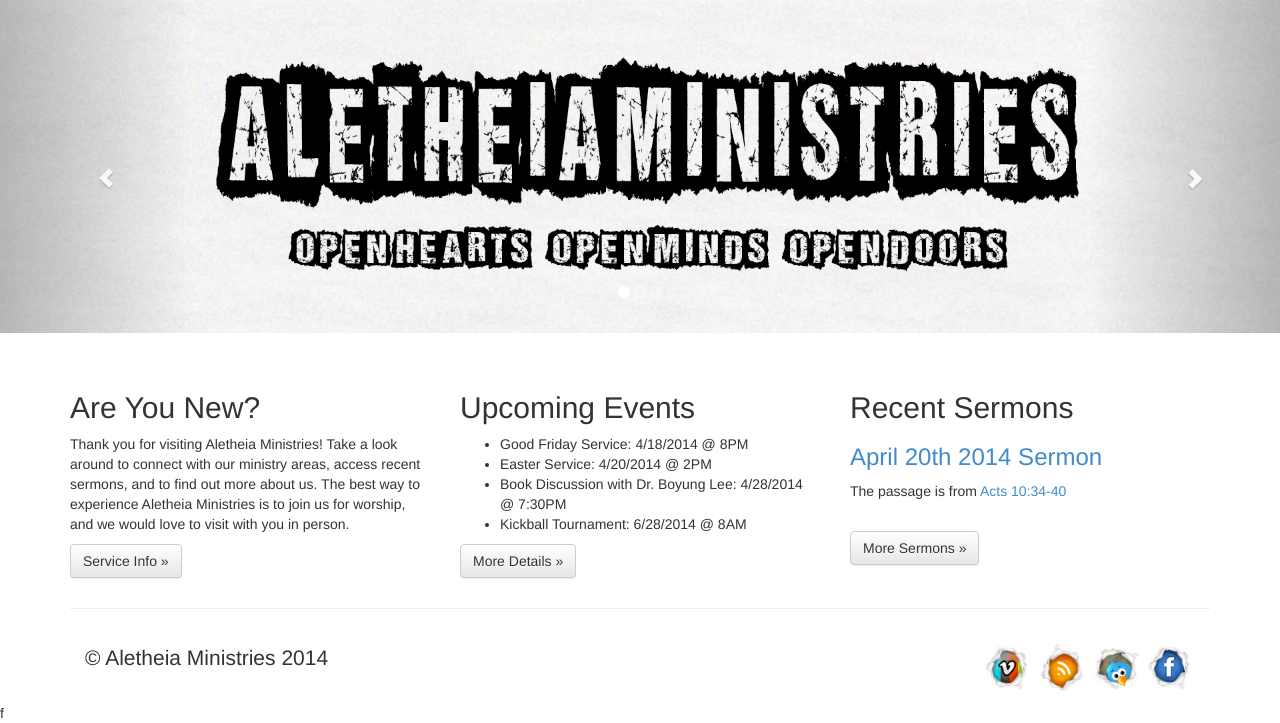
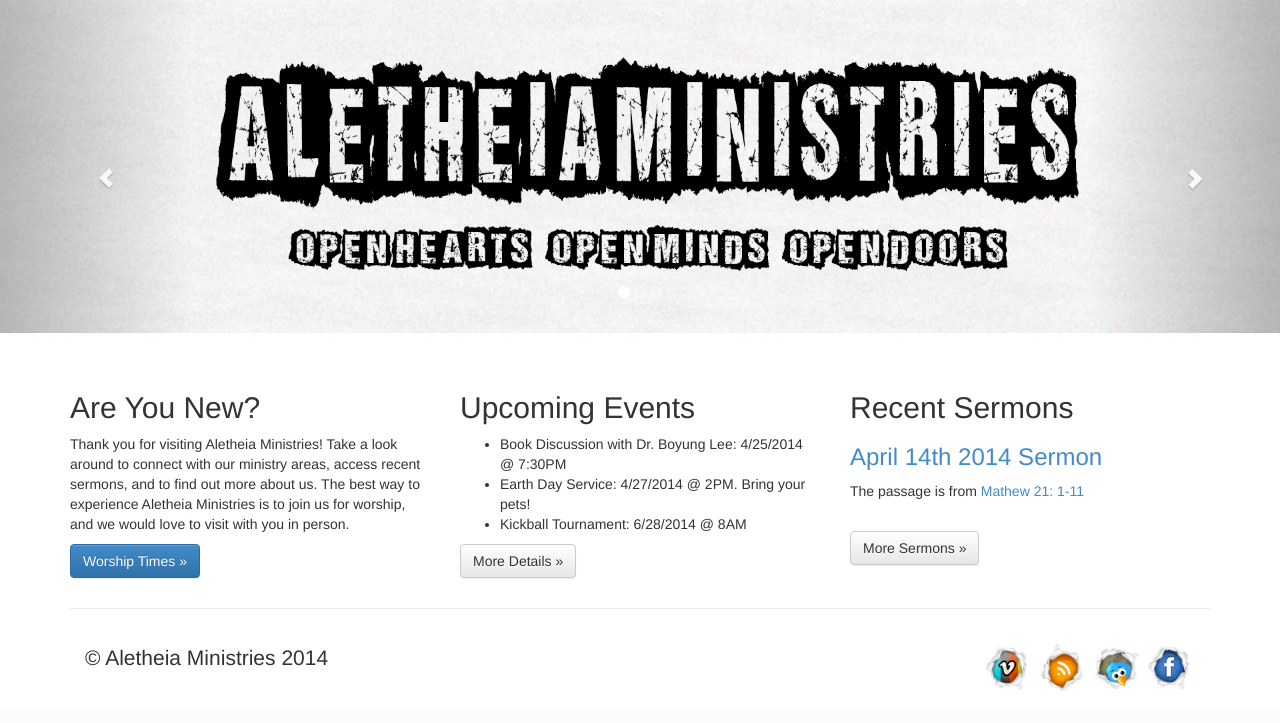
Before and after one commit to Twang015/CCUMC, a PHP site: page / in a window 1280 px wide. Shown: the part 90-813 px from the top of the page. After the commit the page ends 780 px from the top, so only its background shows below. Run offline with PHP 8.4, Linux system fonts and the light colour scheme; some libraries are stand-ins or nearby versions.

Commit message:
reverted changes and redid the modifications

```diff
--- a/index.php
+++ b/index.php
@@ -44,7 +44,7 @@
         <img src="img/Book.png" alt="Transforming Congregations Through Community">
       </div>
       <div class="item">
-        <img src="img/Kickball.png" alt="Kickball Tournament">
+        <a href="https://www.facebook.com/events/1452579724973638/" target="_blank"><img src="img/Kickball.png" alt="Kickball Tournament"></a>
       </div>
     </div>
 
@@ -65,15 +65,14 @@
         <div class="col-lg-4">
           <h2>Are You New?</h2>
           <p>Thank you for visiting Aletheia Ministries! Take a look around to connect with our ministry areas, access recent sermons, and to find out more about us. The best way to experience Aletheia Ministries is to join us for worship, and we would love to visit with you in person.</p>
-          <p><button id="location1" type="button" class="btn btn-default" data-container="body" data-toggle="popover" data-placement="right" data-original-title="Aletheia Sunday Worship" title data-content="Service Time: Sundays at 2:00 PM <br> Location: <a href='https://www.google.com/maps/place/260+Walnut+Ave/@37.91961,-122.030773' target='_blank'>260 Walnut Ave. Walnut Creek, CA 94598</a>">Service Info &raquo;</button></p>
+          <p><button id="location1" type="button" class="btn btn-primary" data-container="body" data-toggle="clickover" data-placement="right" data-trigger="hover" data-original-title="Worship Times and Location" data-content="Sunday Service: 2:00 PM <br> Friday Night Bible Study: 7:30 PM <br> Location: <a href='https://www.google.com/maps/place/260+Walnut+Ave/@37.91961,-122.030773' target='_blank'>260 Walnut Ave. Walnut Creek, CA 94598</a>">Worship Times &raquo;</button></p>
         </div>
 
         <div class="col-lg-4">
           <h2>Upcoming Events</h2>
           <ul>
-            <li>Good Friday Service: 4/18/2014 @ 8PM</li>
-            <li>Easter Service: 4/20/2014 @ 2PM </li>
-            <li>Book Discussion with Dr. Boyung Lee: 4/28/2014 @ 7:30PM</li>
+            <li>Book Discussion with Dr. Boyung Lee: 4/25/2014 @ 7:30PM</li>
+            <li>Earth Day Service: 4/27/2014 @ 2PM. Bring your pets!</li>
             <li>Kickball Tournament: 6/28/2014 @ 8AM</li>
           </ul>
           <p><a class="btn btn-default" href="events.php">More Details &raquo;</a></p>
@@ -81,8 +80,8 @@
 
         <div class="col-lg-4">
           <h2>Recent Sermons</h2>
-          <h3><a href="https://www.dropbox.com/s/9v6sxj9vwf8uu3j/Sunday%20Sermon%204-23-2014.mp3">April 20th 2014 Sermon</a></h3>
-          <p>The passage is from <a href="http://www.biblegateway.com/passage/?search=Acts+10%3A34-43">Acts 10:34-40</a> </p>
+          <h3><a href="https://www.dropbox.com/s/7ftjjecyt77x4zo/Sunday%20Sermon%204-13-2014.mp3">April 14th 2014 Sermon</a></h3>
+          <p>The passage is from <a href="http://www.biblegateway.com/passage/?search=matthew+21:1-11">Mathew 21: 1-11</a> </p>
           <br>
 
           <p><a class="btn btn-default" href="sermon-audio.php">More Sermons &raquo;</a></p>
@@ -101,7 +100,9 @@
 
         <script src="js/vendor/bootstrap.min.js"></script>
 
-        <script src="js/main.js"></script>f
+        <script src="js/main.js"></script>
+
+        <script src="js/bootstrapx-clickover.js"></script>
 
         <script>
             var _gaq=[['_setAccount','UA-XXXXX-X'],['_trackPageview']];
--- a/sermon-audio.php
+++ b/sermon-audio.php
@@ -29,7 +29,6 @@
                     <p>These are links to the past sermons</p>
                     <h4>2014</h4>
                     <ul>
-                        <li><a href="https://www.dropbox.com/s/9v6sxj9vwf8uu3j/Sunday%20Sermon%204-23-2014.mp3" targe="_blank">April 20, 2014</a>
                         <li><a href="https://www.dropbox.com/s/7ftjjecyt77x4zo/Sunday%20Sermon%204-13-2014.mp3" targe="_blank">April 13, 2014</a>
                         <li><a href="https://www.dropbox.com/s/hg0mwdqgqlb6h8i/Sunday%20Sermon%204%3A6%3A14.mp3" target="_blank">April 6, 2014</a>
                         <li><a href="https://www.dropbox.com/s/58r9xgliboj5fxx/Sunday%20Sermon%20-%20March%2030th.mp3" target="_blank">March 30, 2014</a>
```
